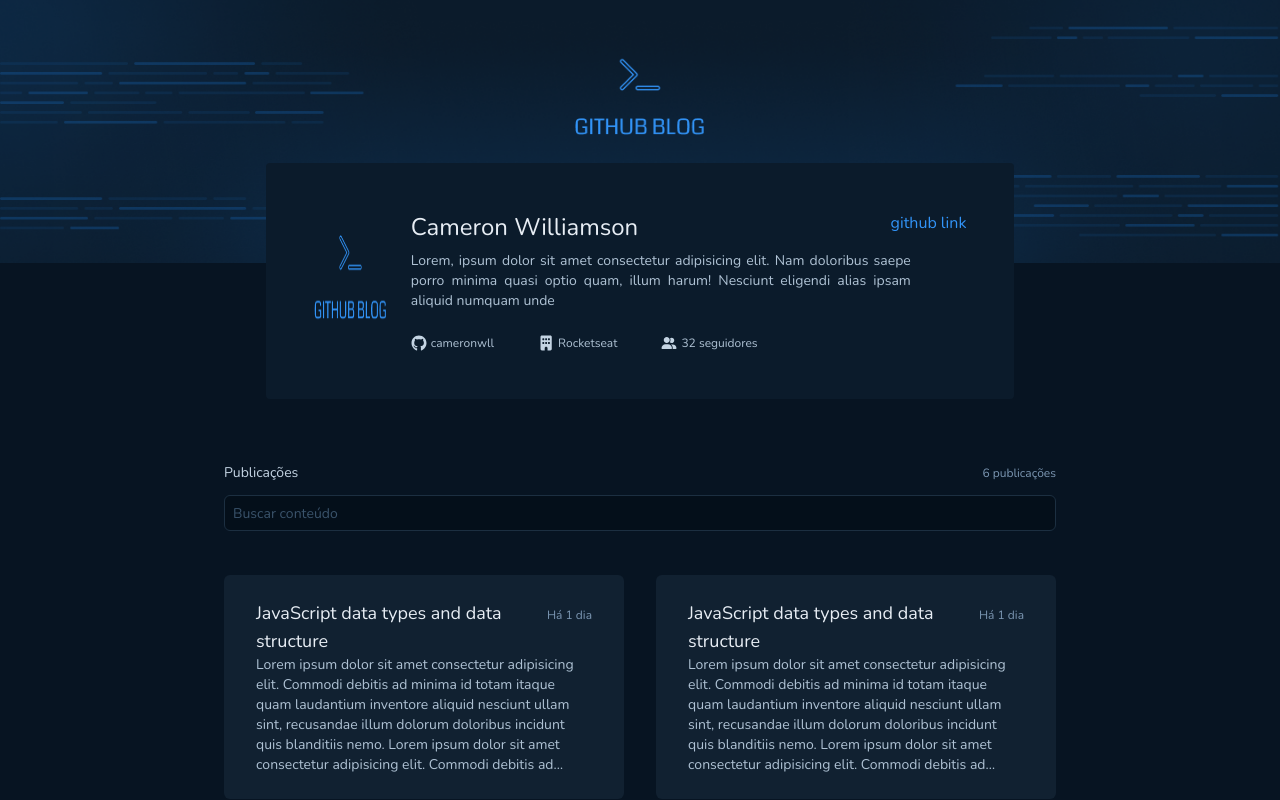
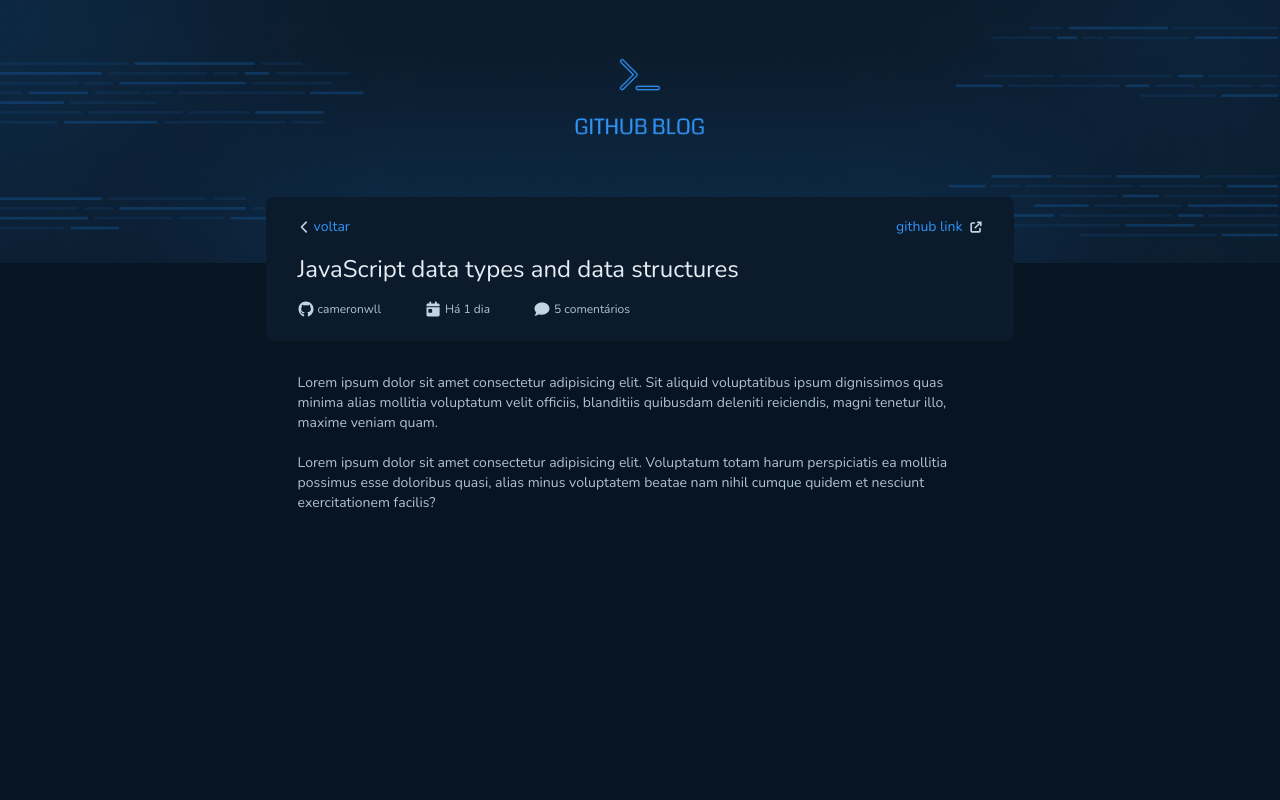
Before and after one commit to de-freitas/github-blog, a React (Vite) app: page /post in a window 1280 px wide. Shown: the top 800 px of the page. Built offline with nearby package versions, Linux system fonts and the light colour scheme.

Commit message:
style(post): add post page

```diff
--- a/src/App.tsx
+++ b/src/App.tsx
@@ -1,12 +1,8 @@
 import "./App.css";
-import Home from "./pages/Home/home-page";
+import { AppRoutes } from "./routes/AppRoutes";
 
 function App() {
-  return (
-    <>
-      <Home />
-    </>
-  );
+  return <AppRoutes />;
 }
 
 export default App;
--- a/src/components/Profile/index.tsx
+++ b/src/components/Profile/index.tsx
@@ -2,11 +2,12 @@
 import imgGithub from "../../../public/github-brands.svg";
 import imgRocketseat from "../../../public/building-solid.svg";
 import imgFollowers from "../../../public/user-group-solid.svg";
+import { Link } from "react-router-dom";
 
 export function Profile() {
   return (
     <>
-      <section className="bg-base-profile md:w-[90%] md:px-8 max-w-864 rounded  mx-auto mt-[-8%] relative lg:mt-[-12%] text-base-text px-2 pb-8 lg:p-12">
+      <section className="bg-base-profile md:w-[90%] md:px-8 max-w-864 rounded-lg  mx-auto mt-[-8%] relative lg:mt-[-12%] text-base-text px-2 pb-8 lg:p-12">
         <div className="flex flex-col lg:flex-row items-center gap-3 lg:gap-6">
           <div>
             <img src={LogoTemp} className="h-24" />
@@ -17,7 +18,9 @@
               <p className="text-base-title text-xl lg:text-2xl ">
                 Cameron Williamson
               </p>
-              <span className="text-blue">github link</span>
+              <span className="text-blue">
+                <Link to="/post">github link</Link>
+              </span>
             </div>
 
             <div className="text-sm text-justify lg:max-w-[90%] lg:pb-4">
--- a/src/pages/Home/components/PostCard.tsx
+++ b/src/pages/Home/components/PostCard.tsx
@@ -1,6 +1,6 @@
 export function PostCard() {
   return (
-    <div className=" bg-base-post p-6 md:px-8 max-h-44 lg:max-h-56 gap-10 rounded-md">
+    <div className=" bg-base-post p-6 md:px-8 max-h-44 lg:max-h-56 gap-10 rounded-lg">
       <div className="flex justify-around items-baseline">
         <p className="text-base-title lg:text-lg flex-1 ">
           JavaScript data types and data structure
--- a/src/pages/Home/home-page.tsx
+++ b/src/pages/Home/home-page.tsx
@@ -1,5 +1,4 @@
 import { Profile } from "../../components/Profile";
-import DefaultLayout from "../../layouts/default-layout";
 import { PostCard } from "./components/PostCard";
 import { SearchForm } from "./components/SearchForm";
 
@@ -7,8 +6,6 @@
   return (
     <>
       <div className="h-screen">
-        <DefaultLayout />
-
         <main className="bg-base-background h-full px-4 md:w-[90%] md:mx-auto max-w-864 ">
           <Profile />
 
--- /dev/null
+++ b/src/pages/Posts/components/PostContent.tsx
@@ -0,0 +1,23 @@
+export function PostContent() {
+  return (
+    <>
+      <section className="pt-8 px-4 text-sm text-base-text md:w-[90%] md:px-8 mx-auto">
+        <p>
+          Lorem ipsum dolor sit amet consectetur adipisicing elit. Sit aliquid
+          voluptatibus ipsum dignissimos quas minima alias mollitia voluptatum
+          velit officiis, blanditiis quibusdam deleniti reiciendis, magni
+          tenetur illo, maxime veniam quam.
+        </p>
+
+        <br />
+
+        <p>
+          Lorem ipsum dolor sit amet consectetur adipisicing elit. Voluptatum
+          totam harum perspiciatis ea mollitia possimus esse doloribus quasi,
+          alias minus voluptatem beatae nam nihil cumque quidem et nesciunt
+          exercitationem facilis?
+        </p>
+      </section>
+    </>
+  );
+}
--- /dev/null
+++ b/src/pages/Posts/components/PostInfo.tsx
@@ -0,0 +1,66 @@
+import imgGithub from "../../../../public/github-brands.svg";
+import imgComment from "../../../../public/comment-solid.svg";
+import imgCalendarDay from "../../../../public/calendar-day-solid.svg";
+import imgArrowLeft from "../../../../public/chevron-left-solid.svg";
+import imgArrowUpRight from "../../../../public/arrow-up-right-from-square-solid.svg";
+
+import { Link } from "react-router-dom";
+
+export function PostInfo() {
+  return (
+    <section className="bg-base-profile md:w-[90%] md:px-8 max-w-864 rounded-lg  mx-auto mt-[-8%] relative lg:mt-[-8%] text-base-text px-2 pb-6 ">
+      <div className="lg:flex-row gap-3 lg:gap-6">
+        <div className="flex flex-col lg:gap-2 lg:items-start">
+          <div className="flex flex-col pt-5 pb-2 gap-4 md:w-full">
+            <div className="flex justify-between items-center text-sm">
+              <span className="text-blue">
+                <Link to="/">
+                  <img
+                    src={imgArrowLeft}
+                    alt=""
+                    width="12"
+                    className="inline mr-1"
+                  />
+                  voltar
+                </Link>
+              </span>
+              <span className="text-blue ">
+                <Link to="/">
+                  github link
+                  <img
+                    src={imgArrowUpRight}
+                    alt=""
+                    width="12"
+                    className="inline ml-2 "
+                  />
+                </Link>
+              </span>
+            </div>
+            <div className="">
+              <p className="text-center md:text-left text-base-title text-xl lg:text-2xl ">
+                JavaScript data types and data structures{" "}
+              </p>
+            </div>
+          </div>
+
+          <div className="flex h-4 text-xs w-full justify-between md:justify-start md:gap-5 lg:justify-start">
+            <div className="flex gap-1 w-[33%] md:w-fit    overflow-hidden ">
+              <img src={imgGithub} />
+              <span>cameronwll</span>
+            </div>
+
+            <div className="flex gap-1 w-[33%] md:w-fit   overflow-hidden justify-center">
+              <img src={imgCalendarDay} />
+              <span> Há 1 dia</span>
+            </div>
+
+            <div className="flex gap-1 w-[33%] md:w-fit   overflow-hidden justify-end">
+              <img src={imgComment} />
+              <span> 5 comentários</span>
+            </div>
+          </div>
+        </div>
+      </div>
+    </section>
+  );
+}
--- /dev/null
+++ b/src/pages/Posts/post-page.tsx
@@ -0,0 +1,13 @@
+import { PostContent } from "./components/PostContent";
+import { PostInfo } from "./components/PostInfo";
+
+export default function Post() {
+  return (
+    <>
+      <div className="bg-base-background h-full px-4 md:w-[90%] md:mx-auto max-w-864 ">
+        <PostInfo />
+        <PostContent />
+      </div>
+    </>
+  );
+}
--- /dev/null
+++ b/src/routes/AppRoutes.tsx
@@ -0,0 +1,33 @@
+import { BrowserRouter, Routes, Route, Link } from "react-router";
+import Home from "../pages/Home/home-page";
+import Post from "../pages/Posts/post-page";
+import DefaultLayout from "../layouts/default-layout";
+
+function Fallback() {
+  return (
+    <div className="text-base-subtitle flex flex-col items-center">
+      <h1>Página não encontrada</h1>
+      <p>
+        A URL que você digitou não existe. Clique{" "}
+        <Link to="/" replace={true} className="underline hover:cursor-pointer">
+          aqui{" "}
+        </Link>
+        e vamos te levar para página inicial.
+      </p>
+    </div>
+  );
+}
+
+export function AppRoutes() {
+  return (
+    <BrowserRouter>
+      <Routes>
+        <Route path="/" element={<DefaultLayout />}>
+          <Route path="/" element={<Home />} />
+          <Route path="/post" element={<Post />} />
+        </Route>
+        <Route path="/*" element={<Fallback />} />
+      </Routes>
+    </BrowserRouter>
+  );
+}
```
Also changed, not shown: public/arrow-up-right-from-square-solid.svg.
